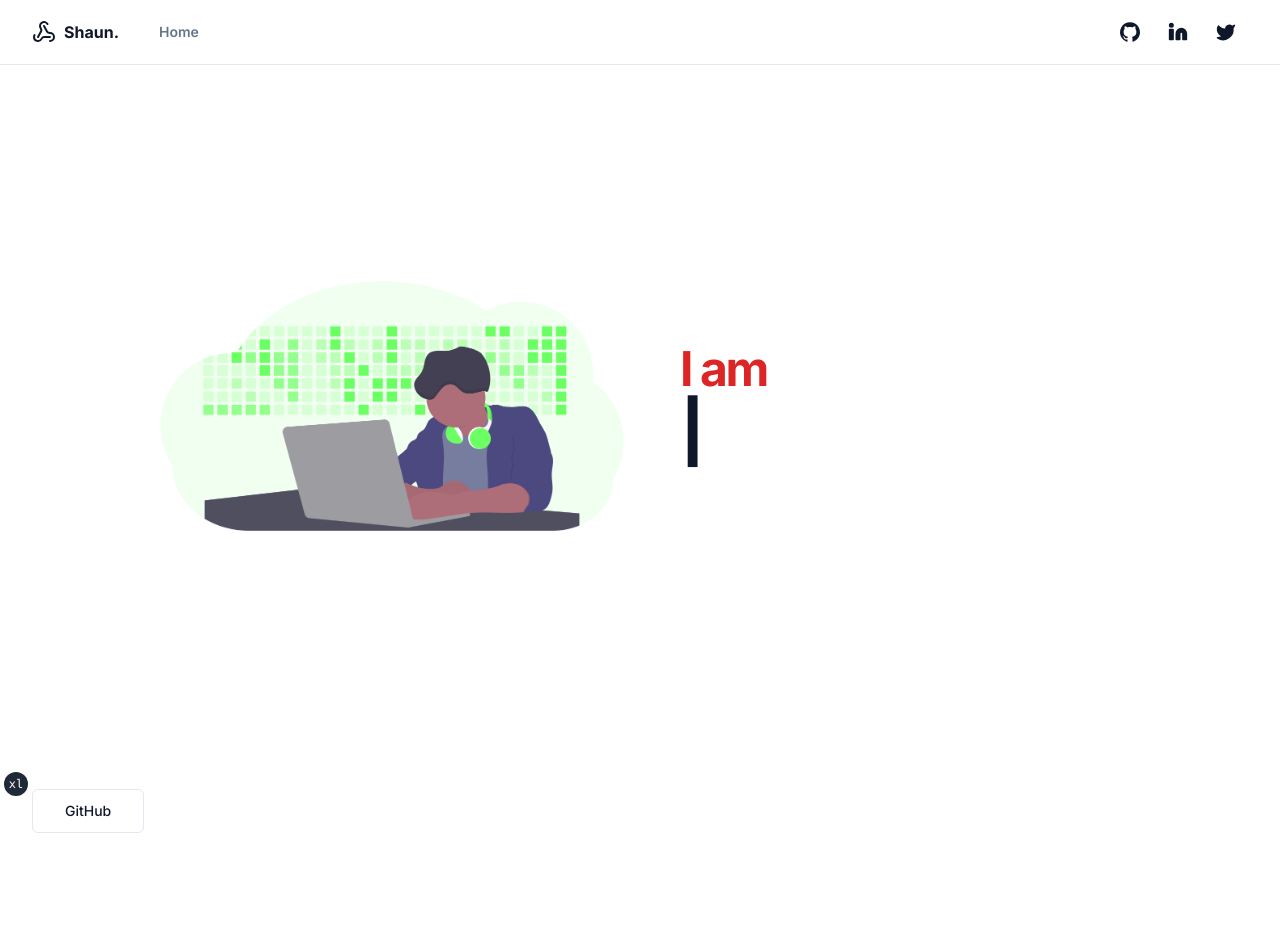
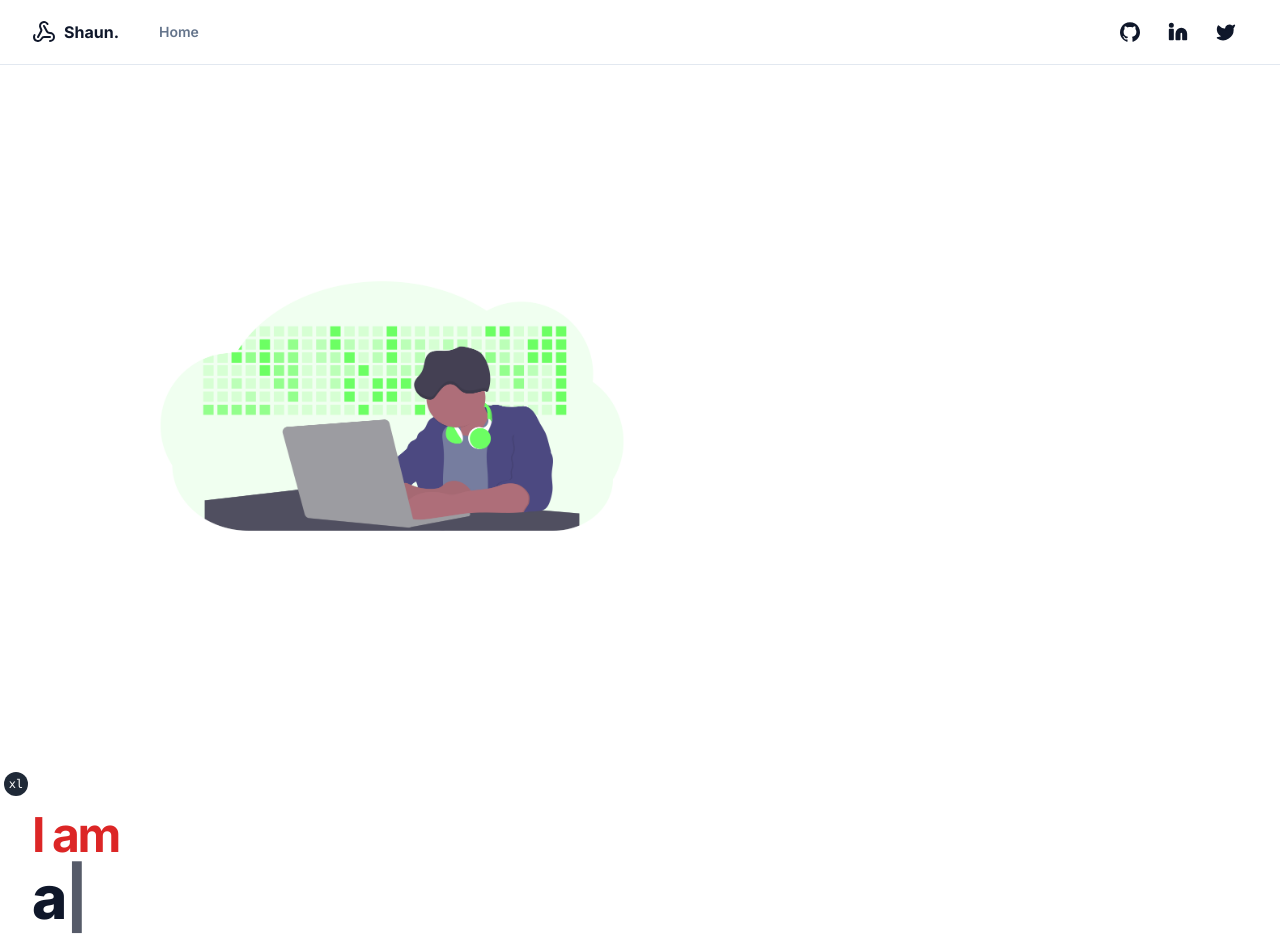
Before and after one commit to shaun-moate/online-resume, a Next.js app: page / in a window 1280 px wide. Shown: the top 952 px of the page. Before the commit the page ends 873 px from the top, so only its background shows below. Built offline with nearby package versions, Linux system fonts and the light colour scheme.

Commit message:
NavItems.Hover: implement scale on hover

```diff
--- a/app/page.tsx
+++ b/app/page.tsx
@@ -1,11 +1,8 @@
 'use client'
 
 import Image from "next/image"
-import Link from "next/link"
 import Typewriter from "typewriter-effect"
 
-import { siteConfig } from "@/config/site"
-import { buttonVariants } from "@/components/ui/button"
 import intro from "/public/intro.png"
 
 export default function IndexPage() {
@@ -19,6 +16,7 @@ export default function IndexPage() {
             height={640}
             width={640}
           />
+        </div>
         <div className="flex max-w-[980px] flex-col items-start gap-2">
           <h1 className="pt-60 text-2xl text-red-600 font-bold leading-tight tracking-tighter sm:text-2xl md:text-3xl lg:text-5xl">
             I am
@@ -34,17 +32,6 @@ export default function IndexPage() {
           </h1>
         </div>
       </div>
-        <div>
-          <Link
-            target="_blank"
-            rel="noreferrer"
-            href={siteConfig.links.github}
-            className={buttonVariants({ variant: "outline", size: "lg" })}
-          >
-            GitHub
-          </Link>
-        </div>
-      </div>
     </section>
   )
 }
--- a/components/main-nav.tsx
+++ b/components/main-nav.tsx
@@ -20,7 +20,7 @@ export function MainNav({ items }: MainNavProps) {
         </span>
       </Link>
       {items?.length ? (
-        <nav className="hidden gap-6 md:flex">
+        <nav className="transition duration-200 hover:scale-110 hidden gap-6 md:flex">
           {items?.map(
             (item, index) =>
               item.href && (
--- a/components/site-header.tsx
+++ b/components/site-header.tsx
@@ -17,6 +17,7 @@ export function SiteHeader() {
               href={siteConfig.links.github}
               target="_blank"
               rel="noreferrer"
+              className="transiton duration-200 hover:scale-110"
             >
               <div
                 className={buttonVariants({
@@ -32,6 +33,7 @@ export function SiteHeader() {
               href={siteConfig.links.linkedin}
               target="_blank"
               rel="noreferrer"
+              className="transiton duration-200 hover:scale-110"
             >
               <div
                 className={buttonVariants({
@@ -47,6 +49,7 @@ export function SiteHeader() {
               href={siteConfig.links.twitter}
               target="_blank"
               rel="noreferrer"
+              className="transiton duration-200 hover:scale-110"
             >
               <div
                 className={buttonVariants({
```
